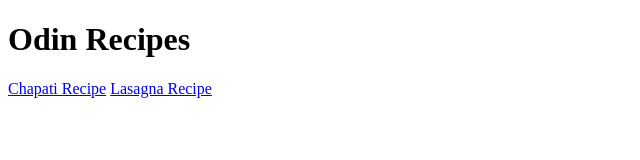
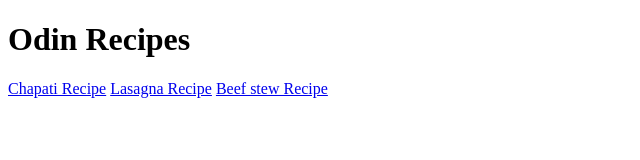
Before and after one commit to vmumbi653/odin-recipes, a plain HTML site: page index.html in a window 1280 px wide. Shown: the whole page, without its empty margins (0-640 px from the left). Drawn offline with Linux system fonts and the light colour scheme.

Commit message:
add index.html

```diff
--- a/index.html
+++ b/index.html
@@ -8,5 +8,6 @@
         <h1>Odin Recipes</h1>
         <a href="recipes/chapati.html"> Chapati Recipe</a>
         <a href="recipes/lasagna.html"> Lasagna Recipe</a>
+        <a href="recipes/beefstew.html"> Beef stew Recipe</a>
     </body>
 </html>
```
